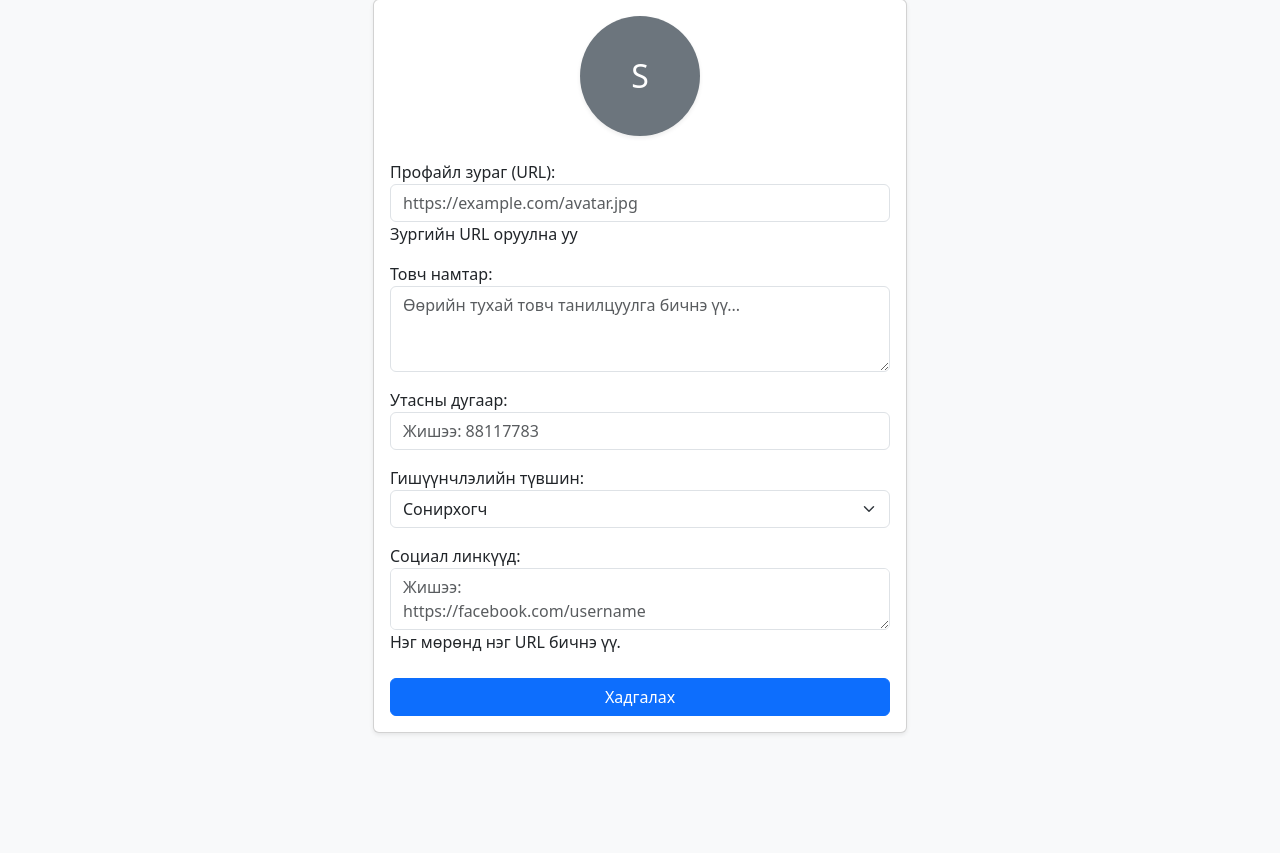
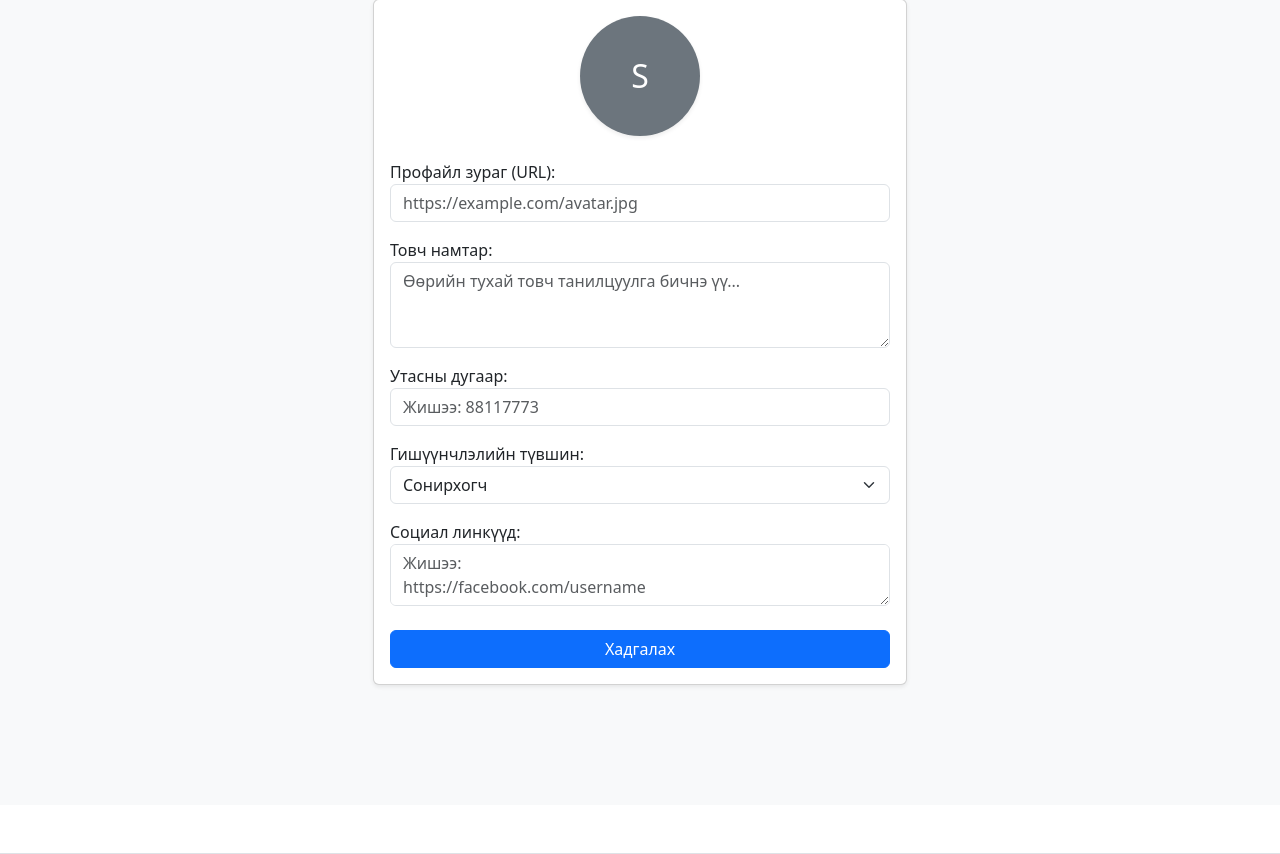
Before and after one commit to mobile976/ocourse, a Django app: page /accounts/profile/edit/ in a window 1280 px wide. Shown: the part 404-1258 px from the top of the page. Run offline with Django 5.2, Linux system fonts and the light colour scheme; the visitor is signed in with stand-in values (Sample User, id 1); data comes from the database, SQL or seed files in the repository.

Commit message:
edit forms

```diff
--- a/accounts/forms.py
+++ b/accounts/forms.py
@@ -77,7 +77,7 @@
             "phone_number": forms.TextInput(
                 attrs={
                     "class": "form-control",
-                    "placeholder": "Жишээ: 88117783",
+                    "placeholder": "Жишээ: 88117773",
                 }
             ),
             "subscription_level": forms.Select(
--- a/accounts/models.py
+++ b/accounts/models.py
@@ -19,7 +19,6 @@
     profile_picture = models.URLField(
         blank=True,
         null=True,
-        help_text="Зургийн URL оруулна уу"
     )
     bio = models.TextField(blank=True)
     phone_number = models.CharField(max_length=20, blank=True)
@@ -31,7 +30,6 @@
     )
     social_links = models.TextField(
         blank=True,
-        help_text="Нэг мөрөнд нэг URL бичнэ үү.",
     )
 
     def __str__(self):
--- a/accounts/tests.py
+++ b/accounts/tests.py
@@ -61,7 +61,7 @@
             data={
                 "profile_picture": "https://example.com/avatar.jpg",
                 "bio": "Энэ бол товч намтар.",
-                "phone_number": "88117783",
+                "phone_number": "88117773",
                 "subscription_level": "basic",
                 "social_links": "https://facebook.com/user\nhttps://instagram.com/user",
             },
@@ -74,7 +74,7 @@
             data={
                 "profile_picture": "not-a-valid-url",
                 "bio": "Намтар",
-                "phone_number": "88117783",
+                "phone_number": "88117773",
                 "subscription_level": "free",
                 "social_links": "",
             },
--- a/courses/forms.py
+++ b/courses/forms.py
@@ -16,12 +16,12 @@
         ]
 
         labels = {
-            "title": "Хичээлийн нэр",
+            "title": "Хичээлийн нэр*",
             "image_url": "Зургийн URL",
             "duration": "Хугацаа",
             "short_description": "Товч тайлбар",
-            "description": "Дэлгэрэнгүй тайлбар",
-            "video_url": "Видео URL",
+            "description": "Дэлгэрэнгүй тайлбар*",
+            "video_url": "Видео URL*",
             "category": "Ангилал",
         }
 
--- a/student/models.py
+++ b/student/models.py
@@ -10,11 +10,9 @@
 
     title = models.CharField(
         max_length=200,
-        help_text="Ямар хичээл үзмээр байна вэ?",
     )
     description = models.TextField(
         blank=True,
-        help_text="Ямар агуулга, сэдвүүд орвол зүгээр гэж бодож байгаагаа бичнэ үү.",
     )
     desired_level = models.CharField(
         max_length=20,
@@ -25,11 +23,9 @@
     name = models.CharField(
         max_length=100,
         blank=True,
-        help_text="(заавал биш)",
     )
     email = models.EmailField(
         blank=True,
-        help_text="(заавал биш)",
     )
 
     created_at = models.DateTimeField(auto_now_add=True)
--- a/templates/faq/faq_list.html
+++ b/templates/faq/faq_list.html
@@ -1,8 +1,8 @@
 {% extends "base.html" %}
-{% block title %}FAQ{% endblock %}
+{% block title %}Багшийн булан{% endblock %}
 
 {% block content %}
-{% include "partials/slide_detail.html" with title="Асуулт, хариулт жагсаалт" %}
+{% include "partials/slide_detail.html" with title="Багшийн булан" %}
 <div class="container py-4">
 
   <div class="d-flex justify-content-between align-items-center mb-3 flex-wrap gap-2">
--- a/templates/partials/header.html
+++ b/templates/partials/header.html
@@ -17,22 +17,22 @@
         <ul class="navbar-nav me-auto mb-2 mb-lg-0">
           <li class="nav-item">
             <a class="nav-link" href="{% url 'course_list' %}">
-              Сургалт
+              Онлайн сургалт
+            </a>
+          </li>
+          <li class="nav-item">
+            <a class="nav-link" href="{% url 'wish_list' %}">
+              Сурагчын булан
             </a>
           </li>
           <li class="nav-item">
             <a class="nav-link" href="{% url 'faq_list' %}">
-              Асуулт хариулт
-            </a>
-          </li>
-          <li class="nav-item">
-            <a class="nav-link" href="{% url 'wish_list' %}">
-              Сурагч
+              Багшийн булан
             </a>
           </li>
           <li class="nav-item">
             <a class="nav-link" href="{% url 'profile_list' %}">
-              Багш
+              Нийт гишүүд
             </a>
           </li>
           <li class="nav-item">
```
Also changed, not shown: faq/forms.py (+6 -6 lines).
